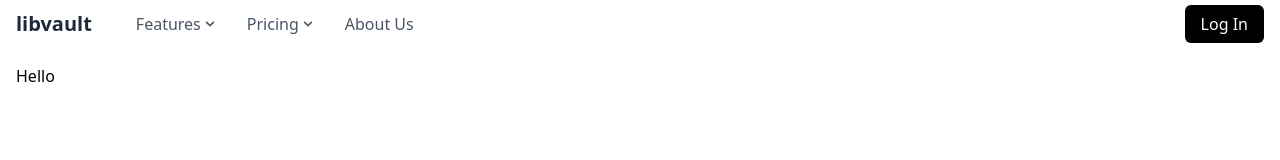
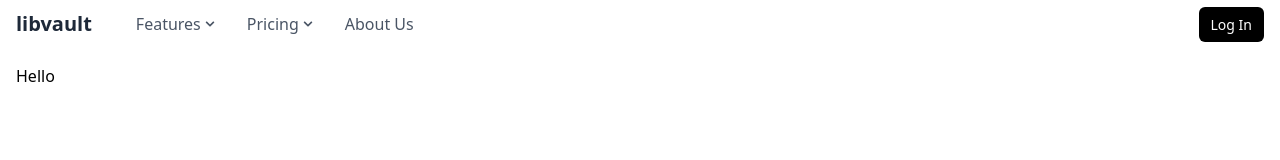
Before and after one commit to possiblymartin/libvault, a React (Vite) app in the folder client/: page / in a window 1280 px wide. Shown: the top 160 px of the page. Built offline with nearby package versions, Linux system fonts and the light colour scheme.

Commit message:
header finalized

```diff
--- a/client/src/components/Dropdown.jsx
+++ b/client/src/components/Dropdown.jsx
@@ -10,7 +10,7 @@ const Dropdown = ({ label, items }) => {
       onMouseEnter={() => setIsOpen(true)}
       onMouseLeave={() => setIsOpen(false)}
     >
-      <button className={`flex items-center text-gray-600 hover:bg-gray-100 rounded-md px-3 py-1 font-medium focus:outline-none ${isOpen ? 'bg-gray-100' : ''}`}>
+      <button className={`flex items-center text-gray-600 hover:bg-gray-100 rounded-md px-3 py-1 font-medium focus:outline-none ${isOpen ? 'bg-gray-100' : ''} cursor-pointer`}>
         <span>{label}</span>
         <span className="ml-1 text-[10px]">{isOpen ? <FaChevronUp /> : <FaChevronDown />}</span>
       </button>
--- a/client/src/components/Header.jsx
+++ b/client/src/components/Header.jsx
@@ -1,9 +1,24 @@
-import React from 'react';
+import React, { useState, useEffect } from 'react';
 import Dropdown from './Dropdown';
 
 const Header = () => {
+  const [hasScrolled, setHasScrolled] = useState(false);
+
+  useEffect(() => {
+    const handleScroll = () => {
+      if (window.scrollY > 0) {
+        setHasScrolled(true);
+      } else {
+        setHasScrolled(false);
+      }
+    };
+
+    window.addEventListener('scroll', handleScroll);
+    return () => window.removeEventListener('scroll', handleScroll);
+  }, [])
+
   return (
-    <header className="bg-white px-4 py-2 w-full flex items-center justify-between">
+    <header className={`sticky bg-white px-4 py-2 w-full text-md flex items-center justify-between z-50 transition-border ${hasScrolled ? 'border-b border-gray-300' : ''}`}>
       {/* Left Section */}
       <div className="flex items-center space-x-8">
         <div className="text-xl font-bold text-gray-800">libvault</div>
@@ -30,7 +45,7 @@ const Header = () => {
       <div>
         <a
           href="/login"
-          className="px-4 py-2 bg-black text-white rounded-md hover:bg-gray-800">
+          className="px-3 py-2 bg-black text-white rounded-md text-sm hover:bg-gray-800">
             Log In
           </a>
       </div>
```
